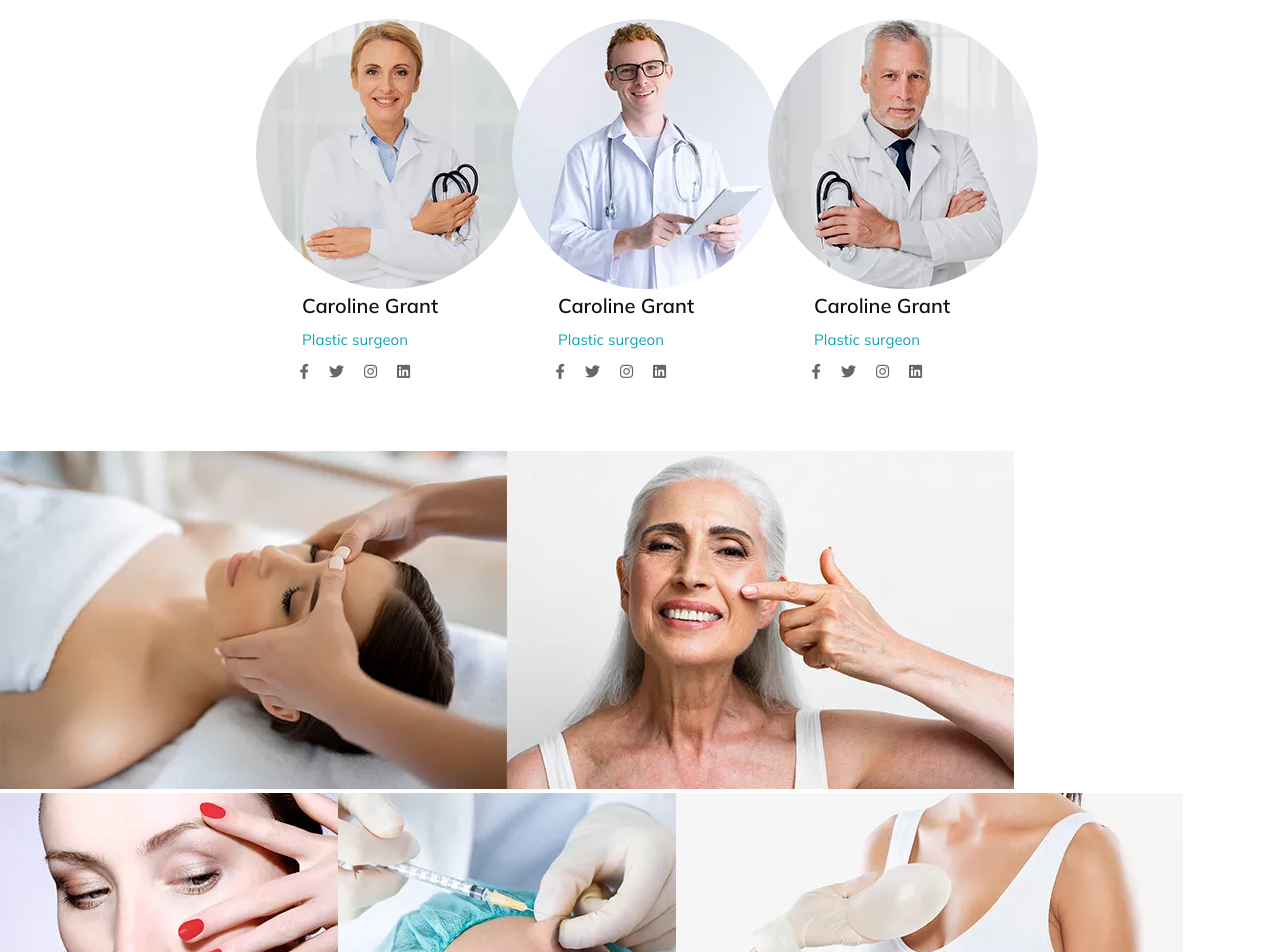
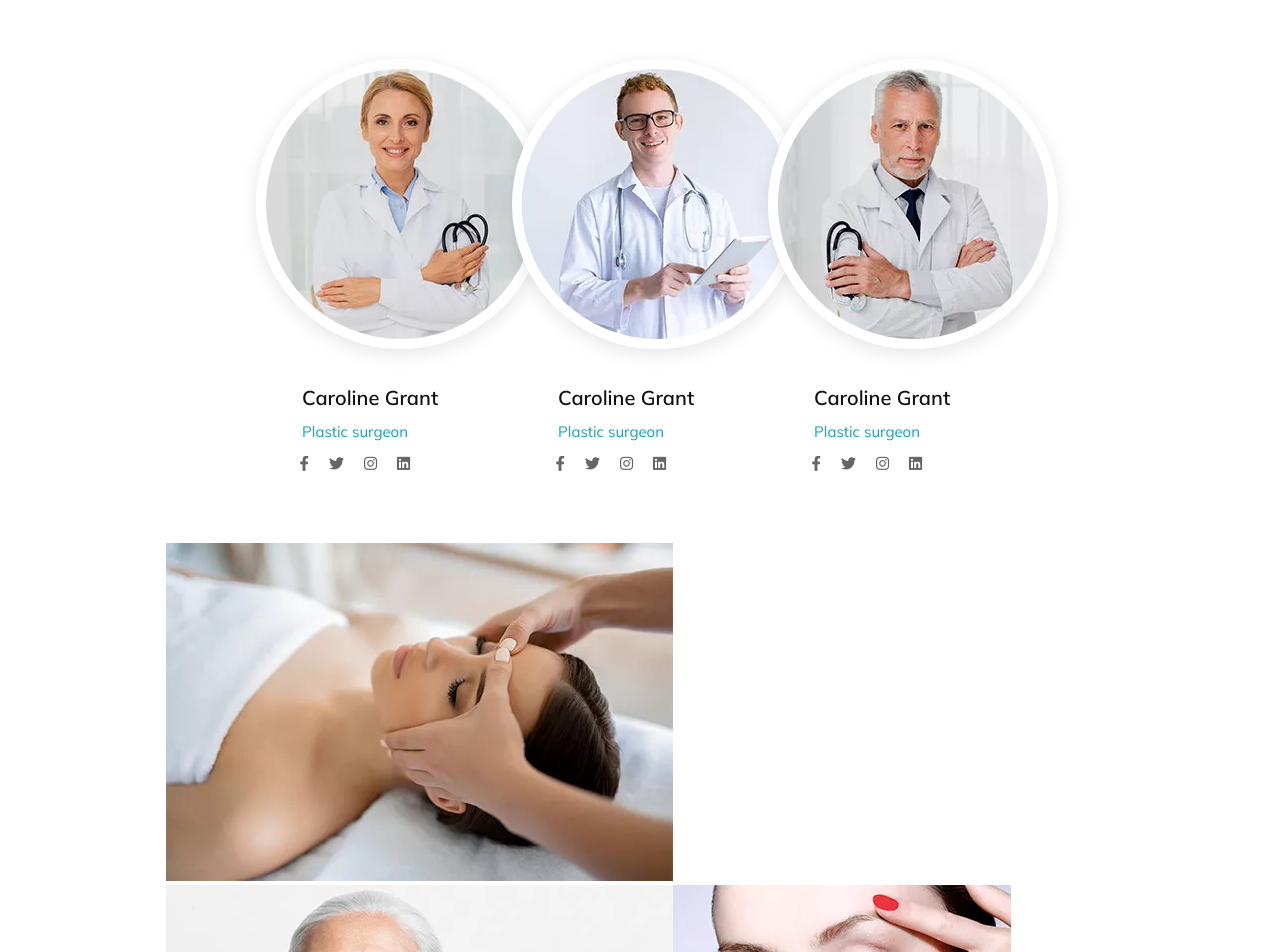
Before and after one commit to khatunsania/skincare, a React (Vite) app: page / in a window 1280 px wide. Shown: the part 2869-3821 px from the top of the page. Built offline with nearby package versions, Linux system fonts and the light colour scheme; a web font is replaced by a local one.

Commit message:
some pics changes

```diff
--- a/src/style/Doc.css
+++ b/src/style/Doc.css
@@ -2,76 +2,79 @@
 * {
 	font-family: "Mulish", sans-serif;
 }
-.dc-sec{
+.dc-sec {
 	width: 100%;
 	margin-top: 100px;
 	margin-bottom: 70px;
 }
-.dc-sec p:first-child{
+.dc-sec p:first-child {
 	text-align: center;
 	font-size: 15px;
 	color: #888888;
 	font-weight: 500;
 	letter-spacing: 2px;
 	text-transform: uppercase;
-
 }
-.dc-sec p h1:first-child{
+.dc-sec p h1:first-child {
 	text-align: center;
 	color: #111111;
 	font-weight: 1000;
 	margin-top: 8px;
 }
-.doc{
+.doc {
 	width: 60%;
 	margin: auto;
 
 	display: grid;
 	grid-template-columns: repeat(auto-fit, minmax(250px, auto));
-
-
 }
- .doc .dc-img img{
+.doc .dc-img img {
+	height: 270px;
+	width: 270px;
 	border-radius: 50%;
-    -webkit-border-radius: 50%;
-    -moz-border-radius: 50%;
-    -ms-border-radius: 50%;
-    -o-border-radius: 50%;
+	border: 10px solid #ffffff;
+	-webkit-box-shadow: 0px 5px 20px rgba(0, 0, 0, 0.1);
+	box-shadow: 0px 5px 20px rgba(0, 0, 0, 0.1);
+	margin-bottom: 32px;
+	-webkit-transition: all, 0.5s;
+	-o-transition: all, 0.5s;
+	transition: all, 0.5s;
 }
-.dc-img p{
+.doc .dc-img img:hover {
+	border-color: #13a2b7;
+}
+.dc-img p {
 	padding-left: 18%;
 
 	font-size: 15px;
 	color: #13a2b7;
 	display: block;
 	margin-bottom: 12px;
-
 }
-.dc-img p h3{
-
+.dc-img p h3 {
 	font-size: 20px;
 	color: #111111;
 	font-weight: 600;
 	margin-bottom: 5px;
 }
-.dc-img i{
+.dc-img i {
 	font-size: 15px;
 	color: #666666;
 	display: inline-block;
-    margin-right: 20px
+	margin-right: 20px;
 }
-.dc-img .icon{
+.dc-img .icon {
 	padding-left: 17%;
 }
-@media(max-width:693px){
+@media (max-width: 693px) {
 	.doc .dc-img img {
-        width: 100%
+		width: 100%;
 	}
-.dc-img p{
+	.dc-img p {
 		text-align: center;
 		padding-left: 0;
 	}
-.dc-img .icon{
+	.dc-img .icon {
 		text-align: center;
 		padding-left: 0;
 	}
--- a/src/style/News.css
+++ b/src/style/News.css
@@ -2,35 +2,34 @@
 * {
 	font-family: "Mulish", sans-serif;
 }
-.news-sec{
+.news-sec {
 	width: 80%;
 	margin: auto;
 	margin-top: 100px;
-
 }
-.o-news{
+.o-news {
 	display: flex;
-    justify-content: space-around;
+	justify-content: space-between;
+	width: 77%;
+	margin: auto;
 }
-.n-card .ns-card{
+.n-card .ns-card {
 	width: 75%;
 	box-shadow: 0px 5px 15px rgba(0, 0, 0, 0.05);
 	padding: 30px;
 	margin-bottom: 30px;
-
-
 }
-.n-img{
+.n-img {
 	display: flex;
 	justify-content: space-between;
 }
-.n-card{
+.n-card {
 	width: 79%;
 	margin: auto;
 	display: grid;
 	grid-template-columns: repeat(auto-fit, minmax(253px, auto));
 }
-.n-btn button{
+.n-btn button {
 	display: inline-block;
 	font-size: 15px;
 	font-weight: 500;
@@ -41,42 +40,38 @@
 	letter-spacing: 2px;
 	border: 2px solid #13a2b7;
 	border-radius: 5px;
-
 }
-.o-news .n-text p{
+.o-news .n-text p {
 	font-size: 15px;
 	color: #888888;
 	font-weight: 500;
 	letter-spacing: 2px;
 	text-transform: uppercase;
-
 }
-.o-news .n-text  h1{
+.o-news .n-text h1 {
 	color: #111111;
 	font-weight: 1000;
 	margin-top: 8px;
 }
-.ns-card h3{
+.ns-card h3 {
 	color: #111111;
 	font-weight: 600;
 	line-height: 24px;
-
 }
-.ns-card p{
+.ns-card p {
 	ont-size: 15px;
 	font-family: "Poppins", sans-serif;
 	color: #666666;
 	font-weight: 400;
 	line-height: 25px;
 	margin: 0 0 15px 0;
-
 }
-.j-img img{
+.j-img img {
 	vertical-align: middle;
 	border-style: none;
 	border-radius: 50%;
 }
-.j-img span{
+.j-img span {
 	padding-left: 5px;
 
 	ont-size: 15px;
@@ -86,16 +81,14 @@
 	line-height: 25px;
 	margin: 0 0 15px 0;
 }
-@media(max-width:456px){
+@media (max-width: 456px) {
 	.n-card .ns-card {
 		width: 90%;
 		box-shadow: 0px 5px 15px rgba(0, 0, 0, 0.05);
 		padding: 30px;
 		margin-bottom: 30px;
 	}
-    .o-news{
+	.o-news {
 		display: block;
 	}
-
-
 }
--- a/src/style/Offer.css
+++ b/src/style/Offer.css
@@ -2,18 +2,17 @@
 * {
 	font-family: "Mulish", sans-serif;
 }
-.offer{
+.offer {
 	width: 65%;
 	margin: auto;
 	margin-top: 90px;
 	margin-bottom: 30px;
 }
-.card{
-
+.card {
 	display: grid;
 	grid-template-columns: repeat(auto-fit, minmax(253px, auto));
 }
-.card-cont p{
+.card-cont p {
 	width: 84%;
 	text-align: center;
 	font-size: 15px;
@@ -22,10 +21,8 @@
 	font-weight: 400;
 	line-height: 25px;
 	margin: 0 0 15px 0;
-
-
 }
-.choose p{
+.choose p {
 	text-align: center;
 
 	font-size: 15px;
@@ -34,21 +31,20 @@
 	letter-spacing: 2px;
 	text-transform: uppercase;
 }
-.choose p h2{
+.choose p h2 {
 	text-align: center;
 	color: #111111;
 	font-weight: 900;
 	margin-top: 8px;
 	font-size: 36px;
-
+	padding-bottom: 40px;
 }
-.card-cont img{
+.card-cont img {
 	vertical-align: middle;
 	border-style: none;
 	margin-left: 71px;
-
 }
-.card-cont p h3{
+.card-cont p h3 {
 	font-size: 20px;
 	color: #111111;
 	font-weight: 700;
--- a/src/style/Pic.css
+++ b/src/style/Pic.css
@@ -1,12 +1,16 @@
 @import url("https://fonts.googleapis.com/css2?family=Hind:wght@300;400;500;600;700&family=Josefin+Sans:wght@300;400;500;600;700&family=Jost:wght@600;700;800&family=Mukta:wght@400;500;600;700;800&family=Mulish:wght@300;400;500;600;700;800;900&family=Open+Sans:ital,wght@0,700;0,800;1,300;1,400;1,500;1,600;1,700;1,800&family=Oswald:wght@300;400;500;600;700&family=Poppins:wght@200;300;400;500;600;700;800&family=REM:wght@300;500;800&family=Raleway:wght@300;500;600;700;800&display=swap");
 * {
-    font-family: "Mulish", sans-serif;
+	font-family: "Mulish", sans-serif;
 }
-.pic-sec{
-    width: 100%;
+.img-sec {
+	width: 100%;
 }
-@media(max-width:600px){
-    .g-img img{
-        width: 100%;
-    }
+.img-sec .g-img {
+	width: 74%;
+	margin: auto;
 }
+@media (max-width: 600px) {
+	.g-img img {
+		width: 100%;
+	}
+}
--- a/src/style/ourservice.css
+++ b/src/style/ourservice.css
@@ -2,55 +2,55 @@
 * {
 	font-family: "Mulish", sans-serif;
 }
-.o-service{
+.o-service {
 	width: 100%;
 	background-image: url(/img/services-bg.jpg.webp);
 	padding-top: 100px;
 	padding-bottom: 55px;
 }
-.service-cont{
+.service-cont {
 	width: 57%;
 	margin: auto;
-
 
 	display: grid;
 	grid-template-columns: repeat(auto-fit, minmax(250px, auto));
 }
-.c-btn{
+.c-btn {
 	margin-left: 65%;
 }
-.service-cont p{
+.service-cont p {
 	font-size: 15px;
 	color: #888888;
 	font-weight: 500;
 	letter-spacing: 2px;
 	text-transform: uppercase;
 	color: #13a2b7;
-
 }
-.service-cont h2{
+.service-cont h2 {
 	font-weight: 700;
 	margin-top: 8px;
 	color: #ffffff;
 	font-size: 36px;
-
 }
-.s-cont{
+.s-cont {
 	width: 58%;
 	margin: auto;
 
 	display: grid;
 	grid-template-columns: repeat(auto-fit, minmax(450px, auto));
 }
-.s-1{
+.s-1 {
 	margin: 12px;
 	background: #ffffff;
 	padding: 25px 30px 25px 50px;
 	margin-bottom: 30px;
 	border-radius: 5px;
-
 }
-.c-btn button{
+.s-1:hover {
+	background-color: #13a2b7;
+	color: #ffffff;
+}
+.c-btn button {
 	display: inline-block;
 	font-size: 15px;
 	font-weight: 500;
@@ -61,19 +61,16 @@
 	letter-spacing: 2px;
 	border: 2px solid #13a2b7;
 	border-radius: 5px;
-    color:      #ffffff;
+	color: #ffffff;
 	background-color: transparent;
-
-
 }
-@media(max-width:700px){
-    .s-cont{
+@media (max-width: 700px) {
+	.s-cont {
 		width: auto;
 	}
 }
-@media(max-width:570px){
-    .s-cont{
-
+@media (max-width: 570px) {
+	.s-cont {
 		width: 90%;
 		margin: auto;
 
@@ -82,7 +79,7 @@
 	}
 }
 
-@media(max-width:950px){
+@media (max-width: 950px) {
 	.c-btn {
 		margin-left: 0;
 	}
```
Lines whose indentation alone changed are shown as unchanged.
